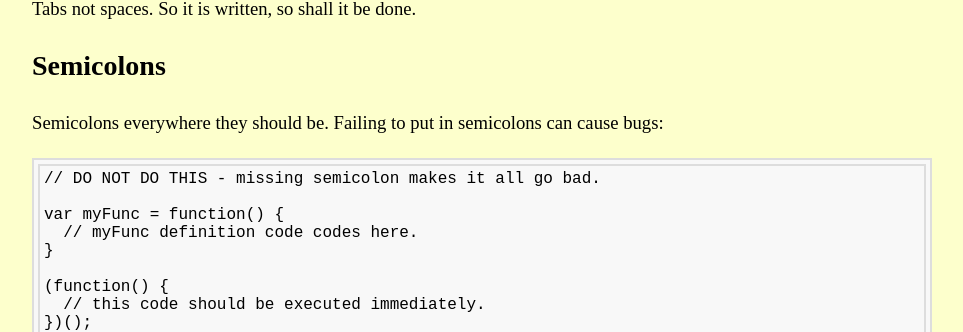
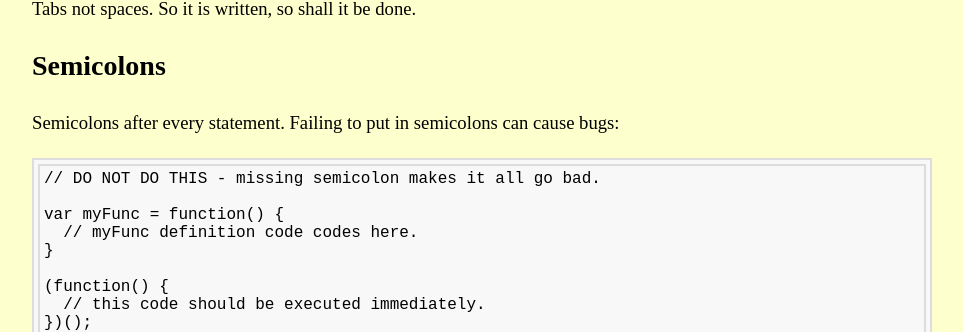
Before and after one commit to caplin/StyleGuide, a Jekyll site: the page built from index.md, in a window 1280 px wide and 900 px high. Shown: the part 222-554 px from the top of the window, without its empty margins (158-1121 px from the left). Built offline with Jekyll 4.4.1, drawn with Linux system fonts in a browser that asks for light colours; Markdown is read by kramdown in place of the engine named in the settings.

Commit message:
Update index.md

````diff
--- a/index.md
+++ b/index.md
@@ -17,7 +17,7 @@ Tabs not spaces. So it is written, so shall it be done.
 
 Semicolons
 ----------
-Semicolons everywhere they should be.  Failing to put in semicolons can cause bugs:
+Semicolons after every statement.  Failing to put in semicolons can cause bugs:
 
 ```javascript
 // DO NOT DO THIS - missing semicolon makes it all go bad.
````
